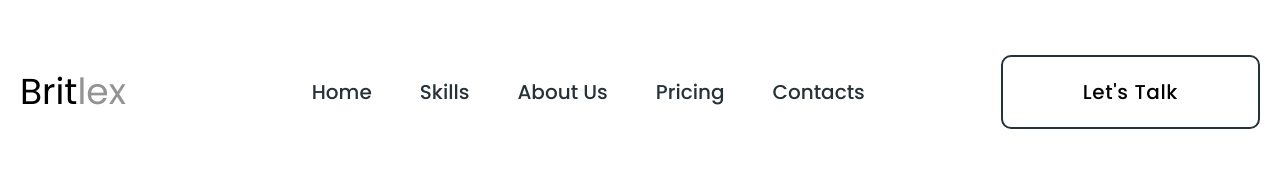
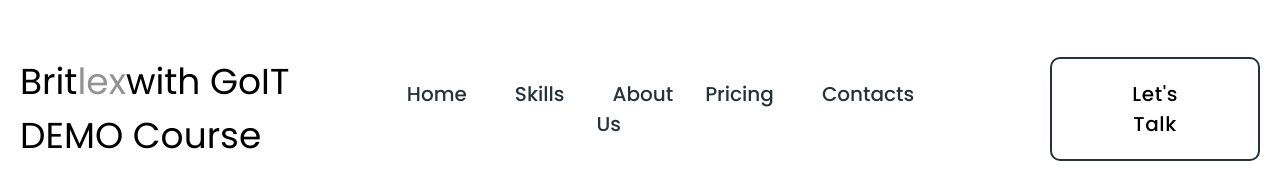
Before and after one commit to AnatoliiMikhov/britlex, a plain HTML site: page index.html in a window 1280 px wide. Shown: the top 181 px of the page. Drawn offline with nearby package versions, Linux system fonts and the light colour scheme.

Commit message:
logo changed info

```diff
--- a/index.html
+++ b/index.html
@@ -45,7 +45,7 @@
           <a
             href="./index.html"
             class="header__logo logo"
-            >Brit<span>lex</span></a
+            >Brit<span>lex</span>with GoIT DEMO Course</a
           >
 
           <div class="header--right">
@@ -412,7 +412,7 @@
           <a
             href="./index.html"
             class="footer-logo logo"
-          >Brit<span>lex</span></a
+            >Brit<span>lex</span>with GoIT DEMO Course</a
           >
           <ul class="footer__links">
             <li class="footer__item">
```
Lines whose indentation alone changed are shown as unchanged.
